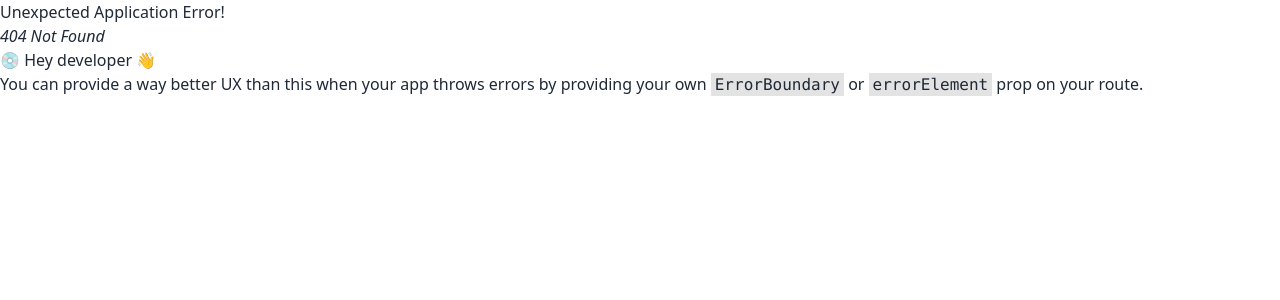
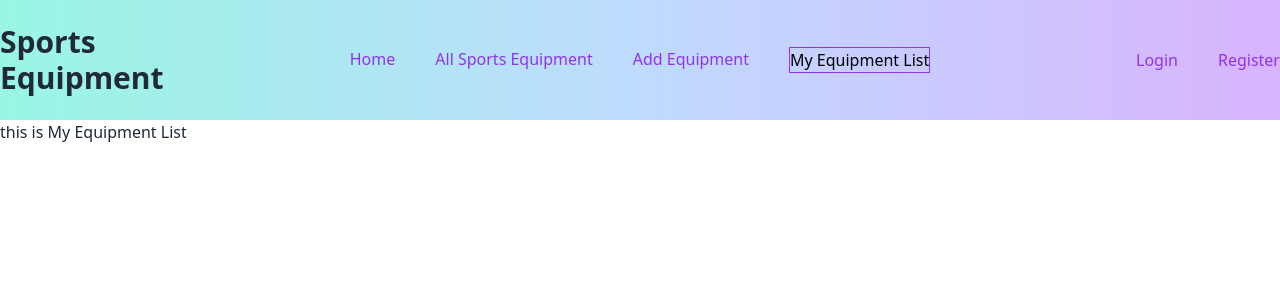
Before and after one commit to masud2005/A10-sports-equipment-store-client, a React (Vite) app: page /my-equipment-list in a window 1280 px wide. Before the commit this address had no page. Shown: the top 300 px of the page. Built offline with nearby package versions, Linux system fonts and the light colour scheme.

Commit message:
Navbar Added

```diff
--- /dev/null
+++ b/src/components/Navbar.jsx
@@ -0,0 +1,25 @@
+import React from 'react';
+import { NavLink } from 'react-router-dom';
+
+const Navbar = () => {
+    return (
+        <div className='grid grid-cols-12 mx-auto container items-center'>
+            <div className='col-span-2'>
+                <h1 className='text-3xl font-semibold'>Sports Equipment</h1>
+            </div>
+            <div className='col-span-8 flex justify-center gap-10'>
+                <NavLink to={'/'} className={({ isActive }) => isActive ? 'text-base font-medium border border-purple-600 !text-black' : "hover:text-indigo-400 transition-colors duration-300 text-base text-purple-600"} >Home</NavLink>
+                <NavLink to={'/all-sports-equipment'} className={({ isActive }) => isActive ? 'text-base font-medium border border-purple-600 !text-black' : "hover:text-indigo-400 transition-colors duration-300 text-base text-purple-600"}>All Sports Equipment</NavLink>
+                <NavLink to={'/add-equipment'} className={({ isActive }) => isActive ? 'text-base font-medium border border-purple-600 !text-black' : "hover:text-indigo-400 transition-colors duration-300 text-base text-purple-600"}>Add Equipment</NavLink>
+                <NavLink to={'/my-equipment-list'} className={({ isActive }) => isActive ? 'text-base font-medium border border-purple-600 !text-black' : "hover:text-indigo-400 transition-colors duration-300 text-base text-purple-600"}>My Equipment List</NavLink>
+            </div>
+            <div className='col-span-2 flex justify-end gap-10'>
+                <NavLink to={'/login'} className={({ isActive }) => isActive ? 'text-base font-medium border border-purple-600 !text-black' : "hover:text-indigo-400 transition-colors duration-300 text-base text-purple-600"}>Login</NavLink>
+                <NavLink to={'/register'} className={({ isActive }) => isActive ? 'text-base font-medium border border-purple-600 !text-black' : "hover:text-indigo-400 transition-colors duration-300 text-base text-purple-600"}>Register</NavLink>
+            </div>
+            <div></div>
+        </div>
+    );
+};
+
+export default Navbar;
--- a/src/layouts/HomeLayout.jsx
+++ b/src/layouts/HomeLayout.jsx
@@ -1,8 +1,14 @@
+import { Outlet } from "react-router-dom";
+import Navbar from "../components/Navbar";
 
 const HomeLayout = () => {
     return (
         <div>
-            Home Layout
+            <header className="bg-gradient-to-r from-teal-200 via-blue-200 to-purple-300 text-gray-800 py-6">
+
+                <Navbar />
+            </header>
+            <Outlet />
         </div>
     );
 };
--- /dev/null
+++ b/src/pages/AddEquipment.jsx
@@ -0,0 +1,11 @@
+import React from 'react';
+
+const AddEquipment = () => {
+    return (
+        <div>
+            this is AddEquipment
+        </div>
+    );
+};
+
+export default AddEquipment;
--- /dev/null
+++ b/src/pages/AllSportsEquipment.jsx
@@ -0,0 +1,11 @@
+import React from 'react';
+
+const AllSportsEquipment = () => {
+    return (
+        <div>
+            this is AllSportsEquipment
+        </div>
+    );
+};
+
+export default AllSportsEquipment;
--- /dev/null
+++ b/src/pages/Home.jsx
@@ -0,0 +1,11 @@
+import React from 'react';
+
+const Home = () => {
+    return (
+        <div>
+            This is Home Page
+        </div>
+    );
+};
+
+export default Home;
--- /dev/null
+++ b/src/pages/Login.jsx
@@ -0,0 +1,11 @@
+import React from 'react';
+
+const Login = () => {
+    return (
+        <div>
+            this is login
+        </div>
+    );
+};
+
+export default Login;
--- /dev/null
+++ b/src/pages/MyEquipmentList.jsx
@@ -0,0 +1,11 @@
+import React from 'react';
+
+const MyEquipmentList = () => {
+    return (
+        <div>
+            this is My Equipment List
+        </div>
+    );
+};
+
+export default MyEquipmentList;
--- /dev/null
+++ b/src/pages/Register.jsx
@@ -0,0 +1,11 @@
+import React from 'react';
+
+const Register = () => {
+    return (
+        <div>
+            this is register
+        </div>
+    );
+};
+
+export default Register;
```
Also changed, not shown: src/routes/Routes.jsx (+33 -1 lines).
